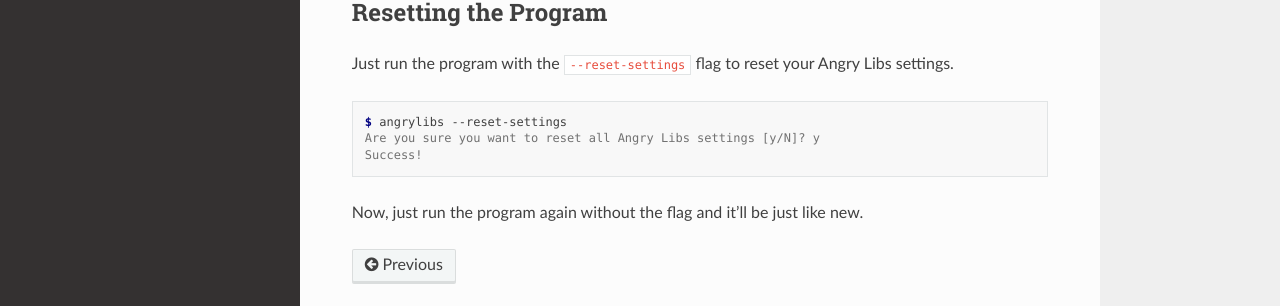
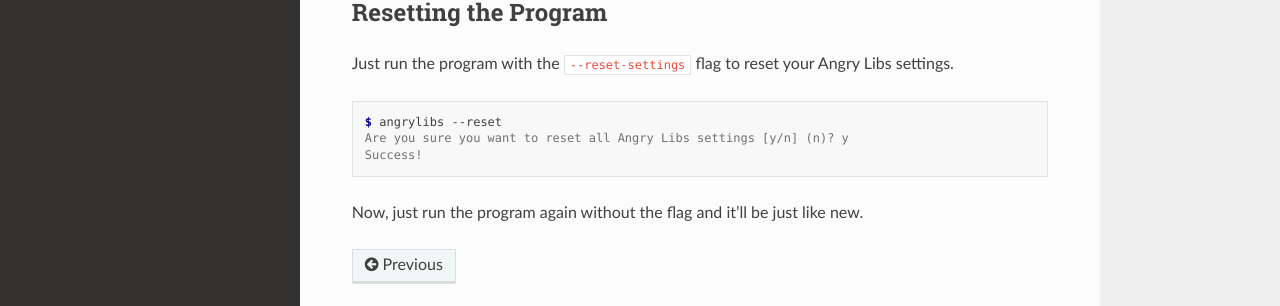
Before and after one commit to bsoyka/angrylibs, a Sphinx documentation site: the page built from docs/usage.rst, in a window 1280 px wide and 940 px high. Shown: the part 526-832 px from the top of the window. Built offline with Sphinx 7.4.7 and the Read the Docs theme 2.0.0, drawn with Linux system fonts in a browser that asks for light colours.

Commit message:
Change reset settings option to --reset

```diff
--- a/angrylibs/__init__.py
+++ b/angrylibs/__init__.py
@@ -146,7 +146,7 @@ def cli():
     )
     parser.add_argument("-v", "--version", action="version", version="Angry Libs 1.0.3")
     parser.add_argument("-d", "--nltk-data", action="store_true")
-    parser.add_argument("--reset-settings", action="store_true")
+    parser.add_argument("--reset", action="store_true")
 
     args = parser.parse_args()
 
@@ -154,7 +154,7 @@ def cli():
         nltk_data()
         return
 
-    if args.reset_settings:
+    if args.reset:
         reset_settings()
         return
 
--- a/docs/usage.rst
+++ b/docs/usage.rst
@@ -23,8 +23,8 @@ Just run the program with the ``--reset-settings`` flag to reset your Angry Libs
 
 ::
 
-    $ angrylibs --reset-settings
-    Are you sure you want to reset all Angry Libs settings [y/N]? y
+    $ angrylibs --reset
+    Are you sure you want to reset all Angry Libs settings [y/n] (n)? y
     Success!
 
 Now, just run the program again without the flag and it'll be just like new.
```
